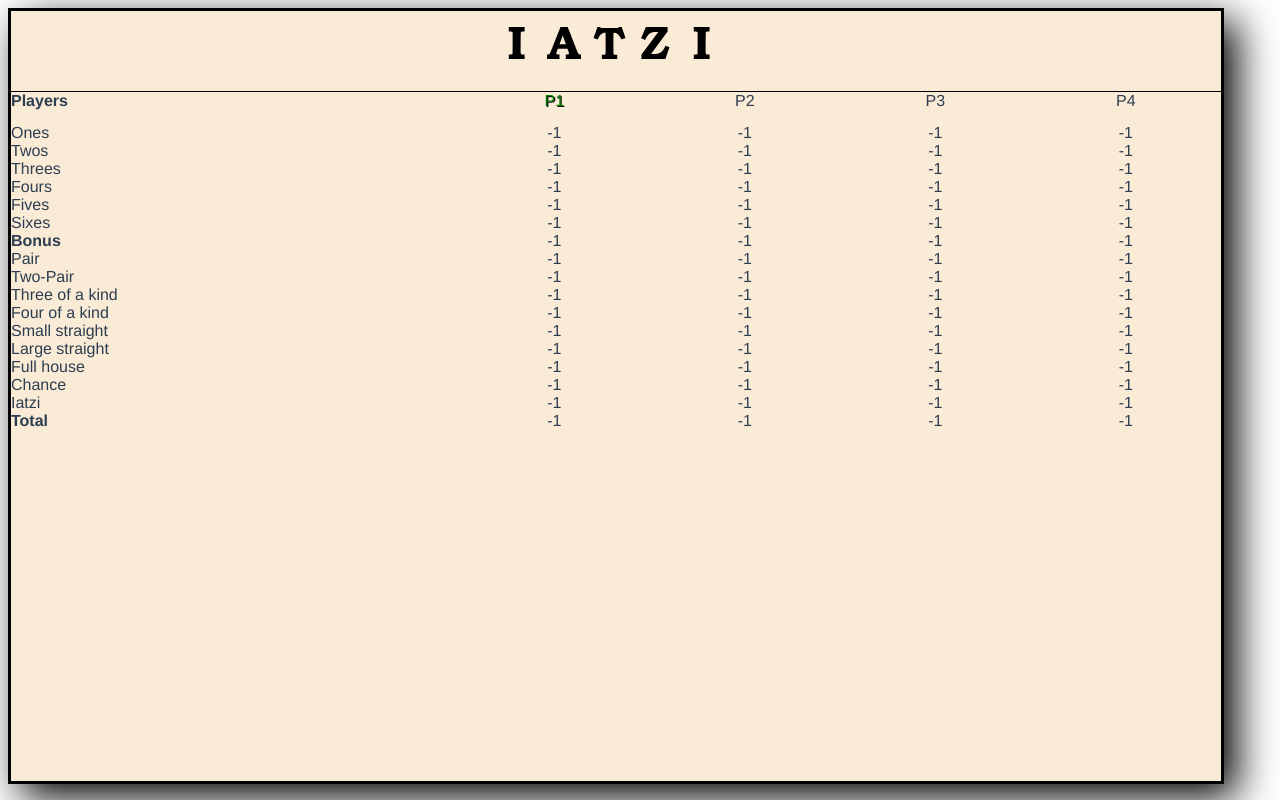
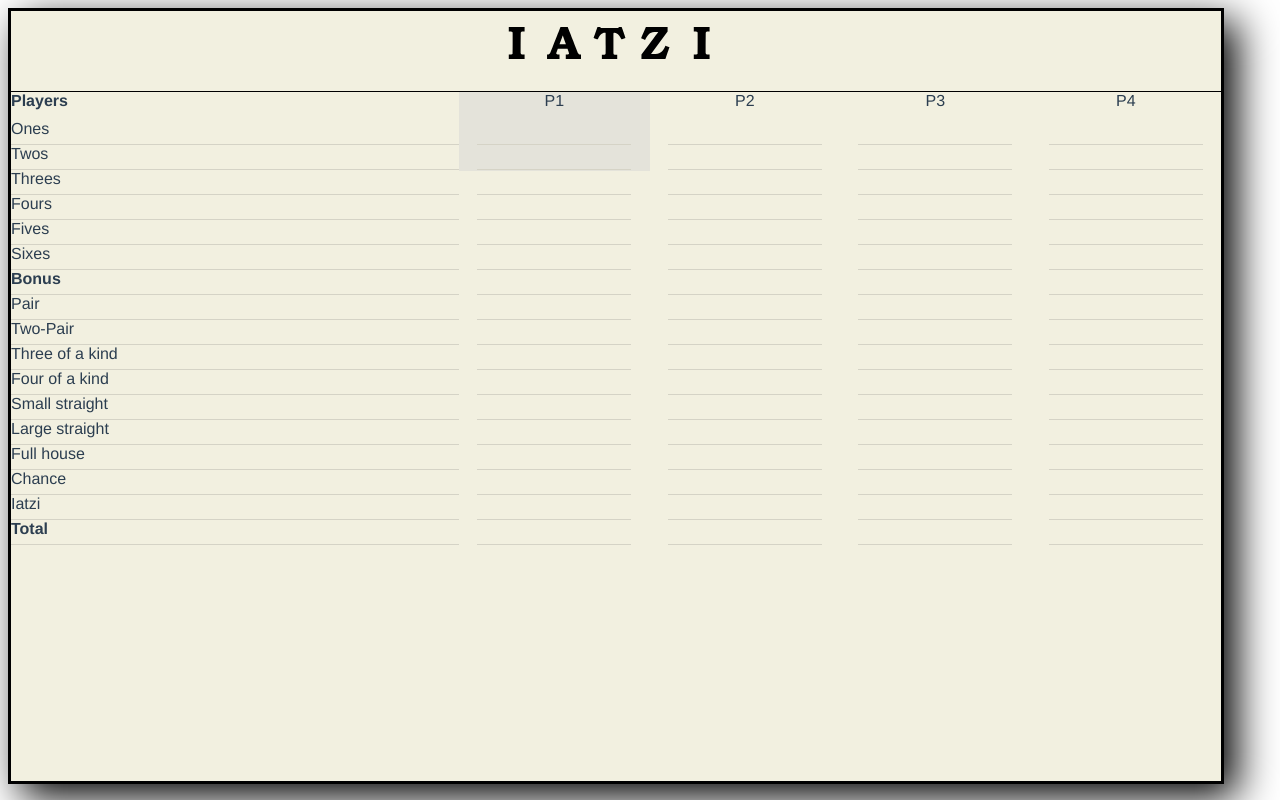
Before and after one commit to Zyperior/Iatzi, a Vue app: page / in a window 1280 px wide. Built offline with nearby package versions, Linux system fonts and the light colour scheme.

Commit message:
css and further functionality added for score table

```diff
--- a/src/components/RollDice.vue
+++ b/src/components/RollDice.vue
@@ -1,7 +1,7 @@
 <template>
   <div>
-    <button v-if="gameStarted" v-on:click="rollDice">Roll dices</button>
-    <button v-else v-on:click="startGame">Start game!</button>
+    <div v-if="gameStarted" @click="rollDice">Roll dices {{rollNumber.current}} / 3</div>
+    <div v-else @click="startGame">Start game!</div>
   </div>
 </template>
 
@@ -19,6 +19,10 @@
     computed:{
       gameStarted(){
         return this.$store.state.gameStarted
+      },
+
+      rollNumber: function () {
+        return this.$store.state.rollNumber;
       }
     }
   }
--- a/src/components/Score.vue
+++ b/src/components/Score.vue
@@ -1,14 +1,22 @@
 <template>
-    <div>{{score}}</div>
+  <div class="box">
+    <div v-if="score > -1">{{score}}</div>
+  </div>
 </template>
 
 <script>
     export default {
       name: "Score",
-      props: ['score']
+      props: {'score': Number }
     }
 </script>
 
 <style scoped>
 
+  .box{
+    border-bottom: thin solid rgb(213,211,198);
+    min-width: 12vw;
+    min-height: 3vh;
+  }
+
 </style>
--- a/src/components/ScoreCard.vue
+++ b/src/components/ScoreCard.vue
@@ -22,6 +22,11 @@
       'score-card-dices': Dices,
       'score-card-roll' : RollDice,
       'score-table': ScoreTable
+    },
+    computed:{
+      gameStarted: function(){
+        return this.$store.state.gameStarted
+      }
     }
   }
 </script>
@@ -33,15 +38,19 @@
     height: 97vh;
     position: fixed;
     z-index: 1;
-    background-color: antiquewhite;
+    background-color: rgb(242,240,224);
     box-shadow: 1vw 1vw 3vw black;
   }
 
   .header{
     display: grid;
     grid-template-columns: auto;
-    grid-template-rows: 10vh 10vh;
+    grid-template-rows: 10vh 10vh 10vh;
     border: solid black;
+  }
+
+  .invisible{
+    display:none;
   }
 
   @media screen and (min-width: 1200px) {
--- a/src/components/ScoreName.vue
+++ b/src/components/ScoreName.vue
@@ -1,6 +1,8 @@
 <template>
   <div v-bind:class="{bold : score.name === 'Bonus' || score.name === 'Total',
-                      possible : score.possibleScore > 0 && score.playerScore[currentPlayer.id] < 0}"
+                      possible : score.possibleScore > 0,
+                      chosen: score.playerScore[currentPlayer.id] > -1 &&
+                      (score.name !== 'Total' && score.name !== 'Bonus')}"
                       @click="setScore">{{score.name}}</div>
 </template>
 
@@ -23,4 +25,19 @@
 
 <style scoped>
 
+  div{
+    border-bottom: thin solid rgb(213,211,198);
+    min-height: 3vh;
+  }
+
+  .possible{
+    color: green;
+    font-weight: bold;
+  }
+
+  .chosen{
+    color: rgb(213,211,198);
+    font-weight: normal;
+  }
+
 </style>
--- a/src/components/ScoreTable.vue
+++ b/src/components/ScoreTable.vue
@@ -6,19 +6,19 @@
       <div class="P" v-bind:class="{active : currentPlayer.id === 2}">P3</div>
       <div class="P" v-bind:class="{active : currentPlayer.id === 3}">P4</div>
       <div class="scoreColumn">
-        <score-name class="scoreName" v-for="(score, index) in scoreCard"
+        <score-name  class="scoreName" v-for="(score, index) in scoreCard"
                     v-bind:score="score" v-bind:index="index"/>
       </div>
-      <div class="scoreColumn">
+      <div class="scoreColumn" v-bind:class="{active : currentPlayer.id === 0}">
         <score v-for="score in scoreCard" v-bind:score="score.playerScore[0]"/>
       </div>
-      <div class="scoreColumn">
+      <div class="scoreColumn" v-bind:class="{active : currentPlayer.id === 1}">
         <score v-for="score in scoreCard" v-bind:score="score.playerScore[1]"/>
       </div>
-      <div class="scoreColumn">
+      <div class="scoreColumn" v-bind:class="{active : currentPlayer.id === 2}">
         <score v-for="score in scoreCard" v-bind:score="score.playerScore[2]"/>
       </div>
-      <div class="scoreColumn">
+      <div class="scoreColumn" v-bind:class="{active : currentPlayer.id === 3}">
         <score v-for="score in scoreCard" v-bind:score="score.playerScore[3]"/>
       </div>
     </div>
@@ -49,7 +49,7 @@
   .scoreGrid{
     display: grid;
     grid-template-columns: 35vw repeat(4, auto);
-    grid-template-rows: 4vh auto;
+    grid-template-rows: 3.5vh auto;
     border-top: thin solid black;
   }
 
@@ -58,18 +58,20 @@
   }
 
   .active{
-    color: green;
-    text-shadow: 1px 1px black;
+    background-color: rgb(228,227,218);
   }
 
   .scoreColumn{
-    display: grid;
-    grid-template-columns: auto;
+    display: flex;
+    flex-direction: column;
+    min-height: 100%;
     align-items: center;
+    justify-content: space-evenly;
 
   }
 
   .scoreName{
+    min-width: 100%;
     text-align: start;
 
   }
@@ -78,7 +80,5 @@
     font-weight: bolder;
   }
 
-  .possible{
-    background-color: lightgreen;
-  }
+
 </style>
--- a/src/store.js
+++ b/src/store.js
@@ -32,19 +32,20 @@ export default new Vuex.Store({
       {id: 17, name:"Total", possibleScore: 0, playerScore : [-1, -1, -1, -1]},
     ],
     diceValueArray: [],
+    rollNumber: {current: 0},
     currentPlayer: {id: 0},
     gameStarted: false
   },
-  methods:{
+  mutations: {
 
-  },
-  mutations: {
     startGame: function(state){
       state.gameStarted = true;
       this.commit('rollDices')
     },
+
     rollDices: function(state){
 
+      if(state.rollNumber.current < 3){
         // Reset array for dice values
         state.diceValueArray = [];
 
@@ -212,6 +213,12 @@ export default new Vuex.Store({
         //Chance
         Vue.set(state.scoreCard[14], 'possibleScore', chanceScore);
 
+        //Increase dice rollNumber
+        let currentRollNr = state.rollNumber.current;
+        currentRollNr++;
+        Vue.set(state.rollNumber, 'current', currentRollNr);
+      }
+
     },
 
     //If not "Bonus" or "Total" and if the score has not already been set
@@ -223,6 +230,8 @@ export default new Vuex.Store({
           this.commit('checkBonus', state.currentPlayer.id);
           this.commit('sumTotal', state.currentPlayer.id);
           this.commit('nextPlayer');
+
+          Vue.set(state.rollNumber, 'current', 1);
         }
       }
     },
@@ -274,8 +283,5 @@ export default new Vuex.Store({
     lockDice: function(state, index){
       state.currentDices[index].locked = !state.currentDices[index].locked;
     }
-  },
-  actions: {
-
   }
 })
```
Lines whose indentation alone changed are shown as unchanged.
